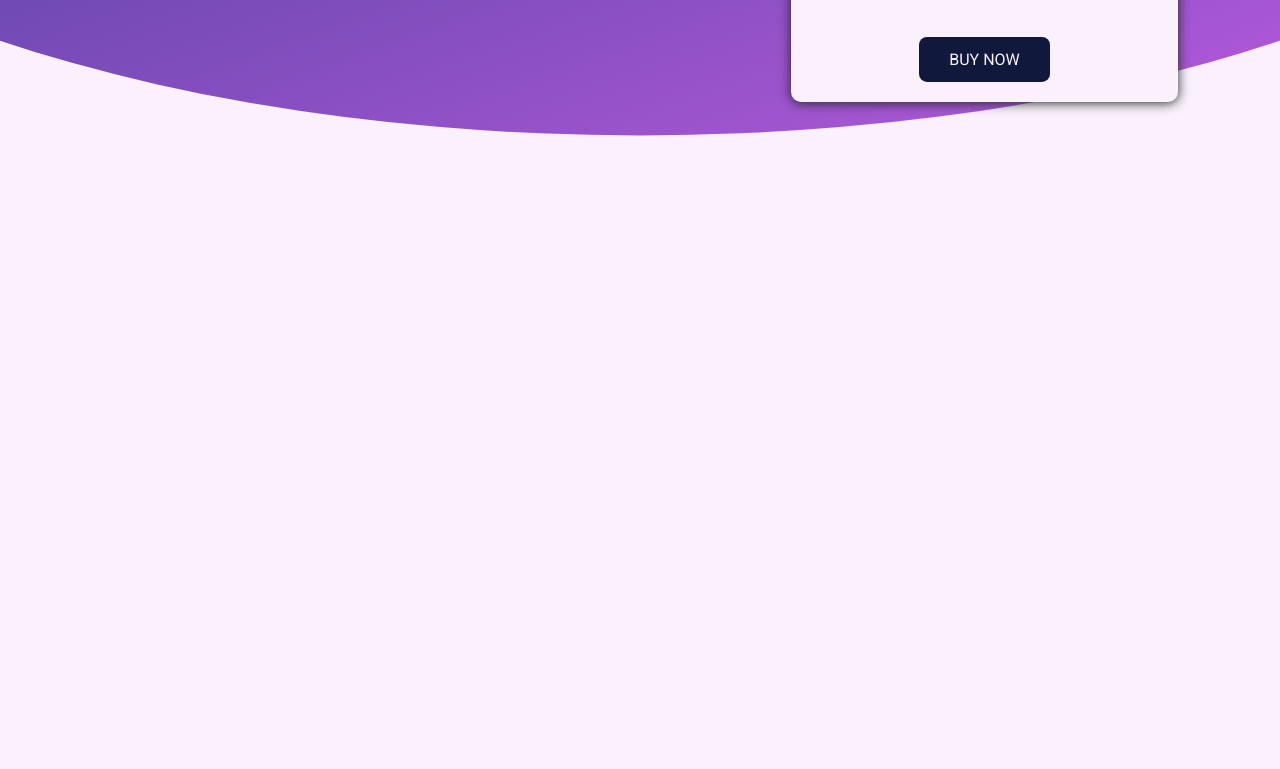
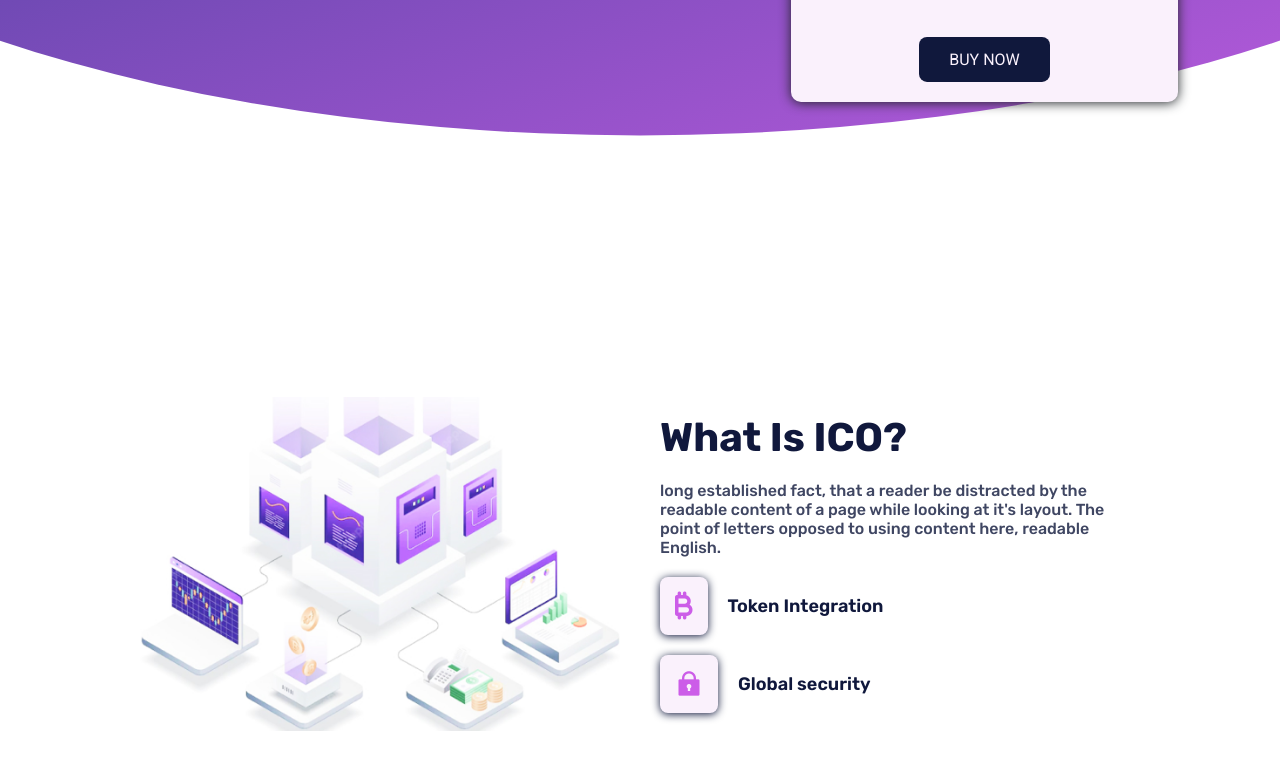
Before and after one commit to okorojames/my-first-web3-project, a plain HTML site: page index.html in a window 1280 px wide. Shown: the part 623-1392 px from the top of the page. Before the commit the page ends 960 px from the top, so only its background shows below. Drawn offline with nearby package versions, Linux system fonts and the light colour scheme.

Commit message:
ICO SECTION
Ico article section UI completed, moving to the next section UI

```diff
--- a/css/style.css
+++ b/css/style.css
@@ -9,6 +9,7 @@
   --minor-three:#d67ded;
   --minor-four: #277c38;
   --light-one: #faf1fc;
+  --pure-light: #fff;
   --roboto-font: 'Roboto', sans-serif;
   --rubik-font: 'Rubik', sans-serif;
   --smaller-size: 1.6rem;
@@ -34,10 +35,11 @@ img{
 }
 body{
   overflow-x: hidden;
-  background: var(--light-one);
+  background: var(--pure-light);
   color: var(--dark-two);
   font-family: var(--roboto-font);
   font-size: var(--smaller-size);
+  margin-bottom: 8rem;
 }
 .header-container{
   position: relative;
@@ -255,6 +257,48 @@ nav{
   bottom: 20%;
 }
 /*  */
+.ico-section{
+  margin-top: 6rem;
+  font-family: var(--rubik-font);
+  color: var(--main-two);
+  display: grid;
+  grid-template-columns: repeat(2, 1fr);
+  justify-items: center;
+  align-items: center;
+  padding: 0 14rem;
+  gap: 4rem;
+}
+.ico-article{
+  display: flex;
+  flex-direction: column;
+  gap: 2rem;
+}
+.ico-article-h2{
+  font-size: 4rem;
+}
+.ico-article-p-one{
+  font-size: 1.6rem;
+  font-weight: 500;
+  opacity: .8;
+}
+.token-int,.secured-global{
+  display: flex;
+  align-items: center;
+  gap: 2rem;
+}
+.token-int-info{
+  font-size: 1.8rem;
+  font-weight: 600;
+}
+.ico-article-icon{
+  color: var(--minor-one);
+  font-size: 2.8rem;
+  background: var(--light-one);
+  box-shadow: 0 1.3px 8px var(--main-two);
+  padding: 1.5rem;
+  border-radius: .8rem;
+}
+/*  */
 /* KEYFRAMES */
 /*  */
 @keyframes coinImagesRotate{
--- a/index.html
+++ b/index.html
@@ -4,6 +4,8 @@
   <meta charset="UTF-8">
   <meta http-equiv="X-UA-Compatible" content="IE=edge">
   <meta name="viewport" content="width=device-width, initial-scale=1.0">
+  <link rel="stylesheet" href="https://cdnjs.cloudflare.com/ajax/libs/font-awesome/6.3.0/css/all.min.css" integrity="sha512-SzlrxWUlpfuzQ+pcUCosxcglQRNAq/DZjVsC0lE40xsADsfeQoEypE+enwcOiGjk/bSuGGKHEyjSoQ1zVisanQ==" crossorigin="anonymous" referrerpolicy="no-referrer" />
+  <link href="https://cdn.jsdelivr.net/npm/remixicon@2.5.0/fonts/remixicon.css" rel="stylesheet">
   <link rel="stylesheet" href="css/style.css">
   <title>my first web3 project</title>
 </head>
@@ -99,6 +101,22 @@
         <a href="" class="main-buy-btn">BUY NOW</a>
         <!--  -->
         </div>
+        <!-- ICO -->
+        <article class="ico-section">
+          <img src="images/img-5.png" alt="ico image" class="ico-image">
+          <div class="ico-article">
+            <h2 class="ico-article-h2">What Is ICO?</h2>
+            <p class="ico-article-p-one">long established fact, that a reader be distracted by the readable content of a page while looking at it's layout. The point of letters opposed to using content here, readable English.</p>
+            <div class="token-int">
+              <i class="fa-solid fa-bitcoin-sign ico-article-icon"></i>
+              <p class="token-int-info">Token Integration</p>
+            </div>
+            <div class="secured-global">
+              <i class="ri-lock-2-fill ico-article-icon"></i>
+              <p class="token-int-info">Global security</p>
+            </div>
+          </div>
+        </article>
   <!-- END CRYPTO PRICES BOX -->
   <!-- END HEADER -->
   <script src="js/main.js"></script>
```
Also changed, not shown: images/btc-icon.png (added), images/img-5.png (added), images/secured-icon.png (added).
